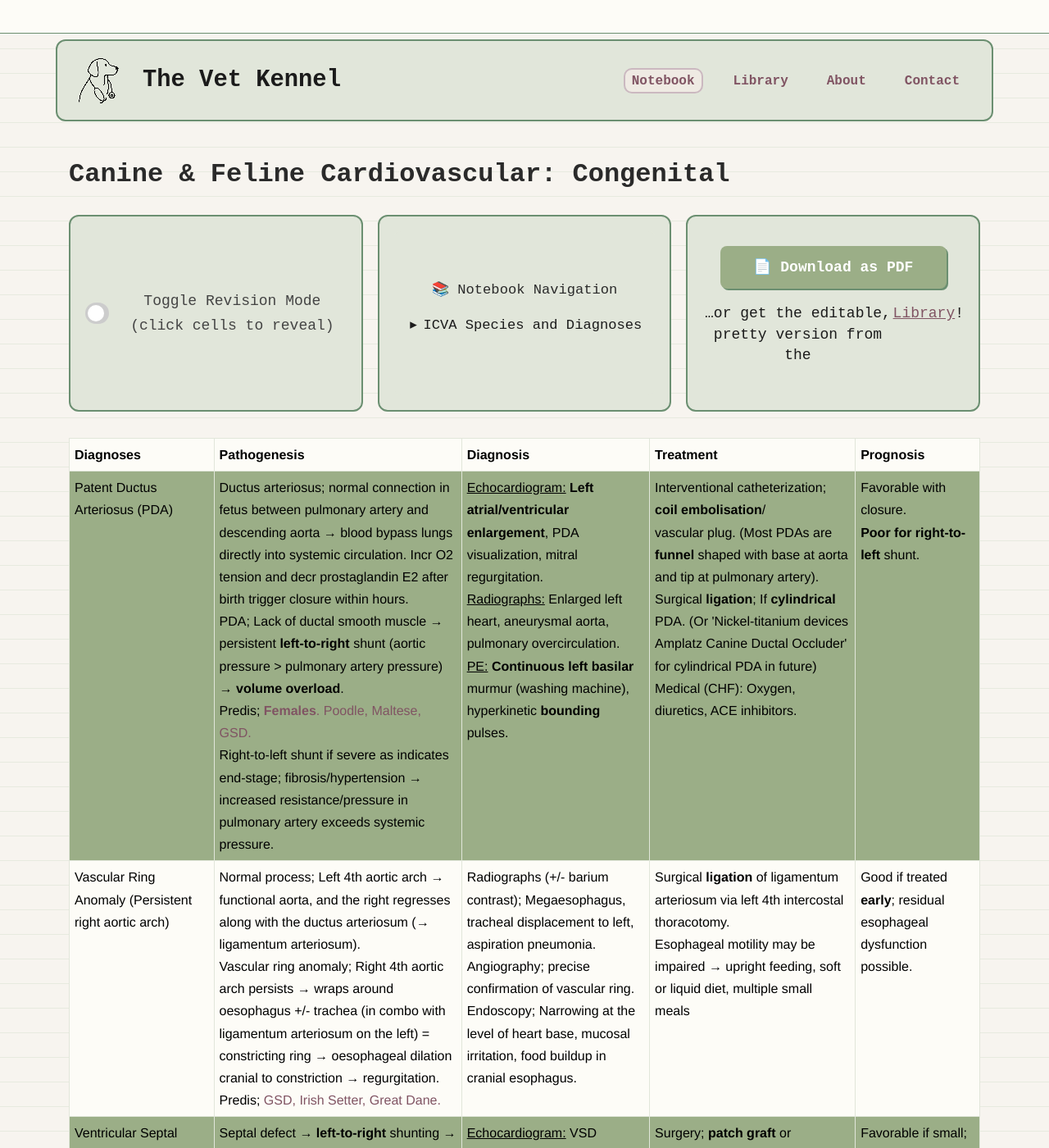
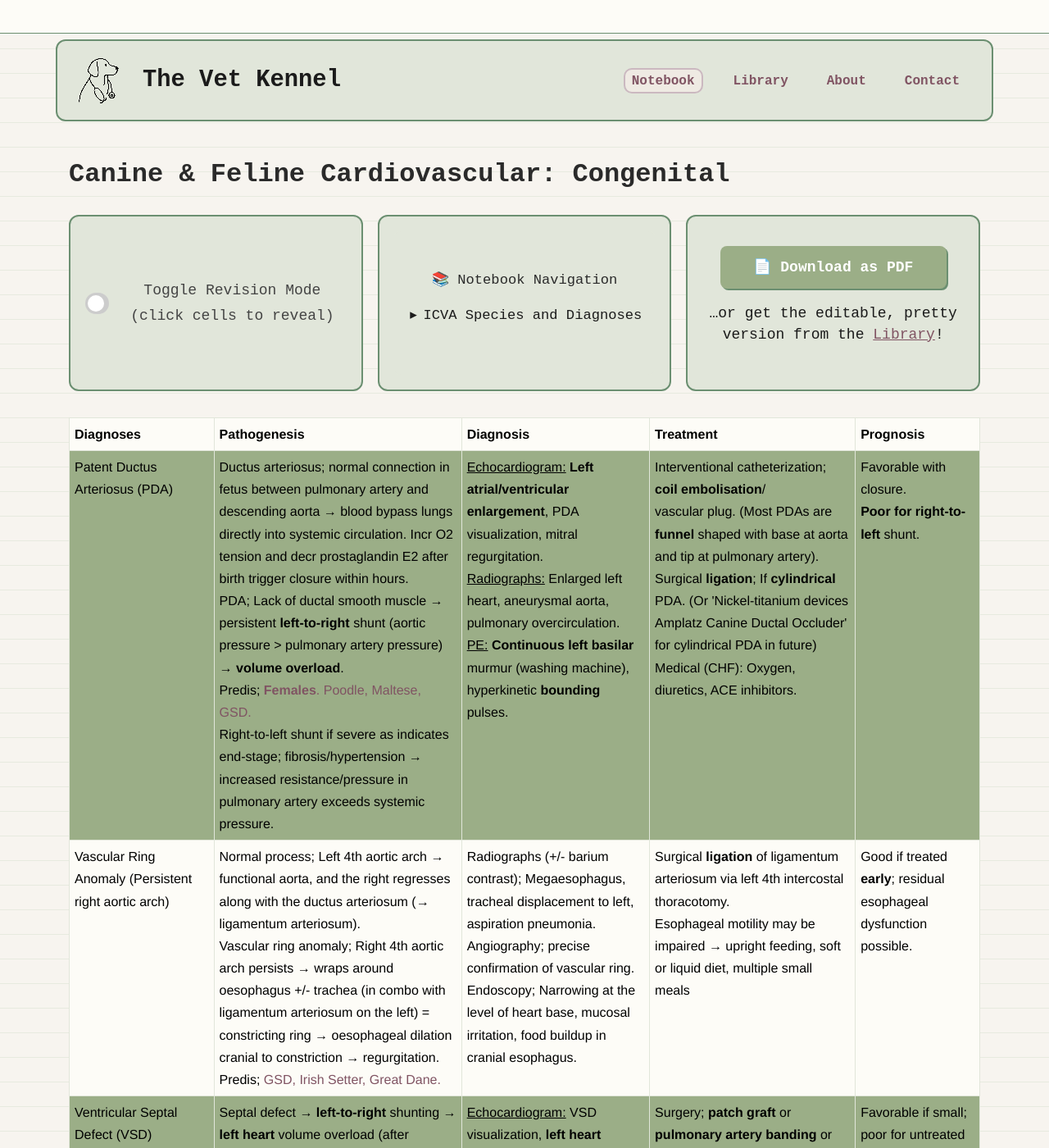
Before and after one commit to TheVetKennel/thevetkennel.github.io, a Jekyll site: the page built from _posts/2025-08-28-canine-feline-cardiovascular-congenital.md, in a window 1280 px wide and 1400 px high. Shown: the whole window at 82% size. Built offline with Jekyll 4.4.1, drawn with Linux system fonts in a browser that asks for light colours.

Commit message:
Update style.css

```diff
--- a/assets/css/style.css
+++ b/assets/css/style.css
@@ -433,7 +433,6 @@ h1,h2,h3 { color:#2a2a2a; }
 
 /* Make toggle + library note boxes fully centered */
 .post-toolbar .toolbar-box .revision-toggle,
-.post-toolbar .toolbar-box .library-note,
 .post-toolbar .toolbar-box .cta-button {
   display: flex;
   justify-content: center;
```
